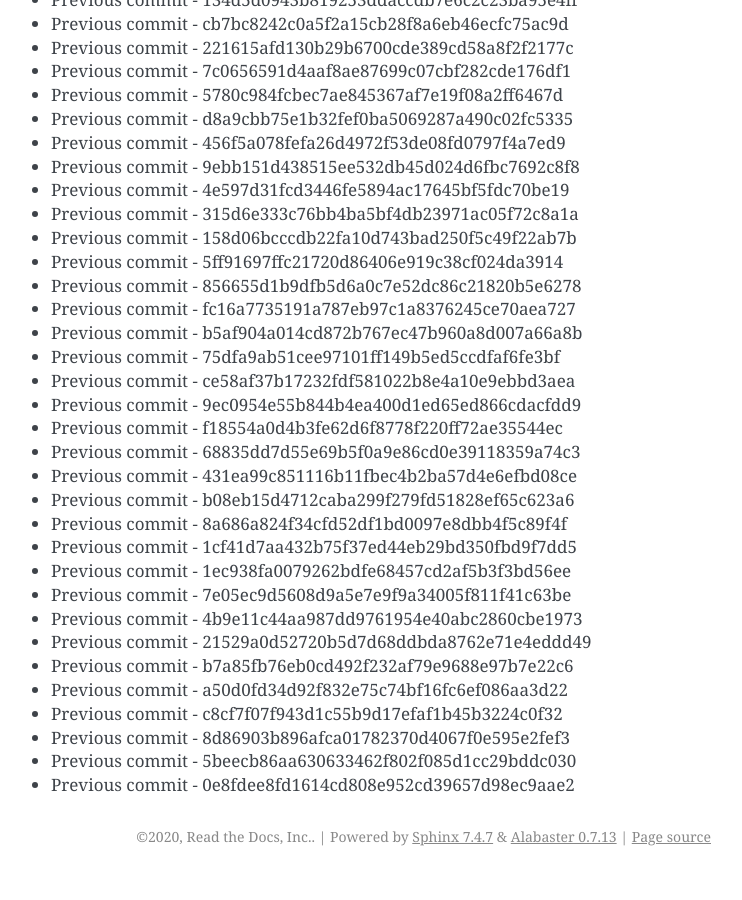
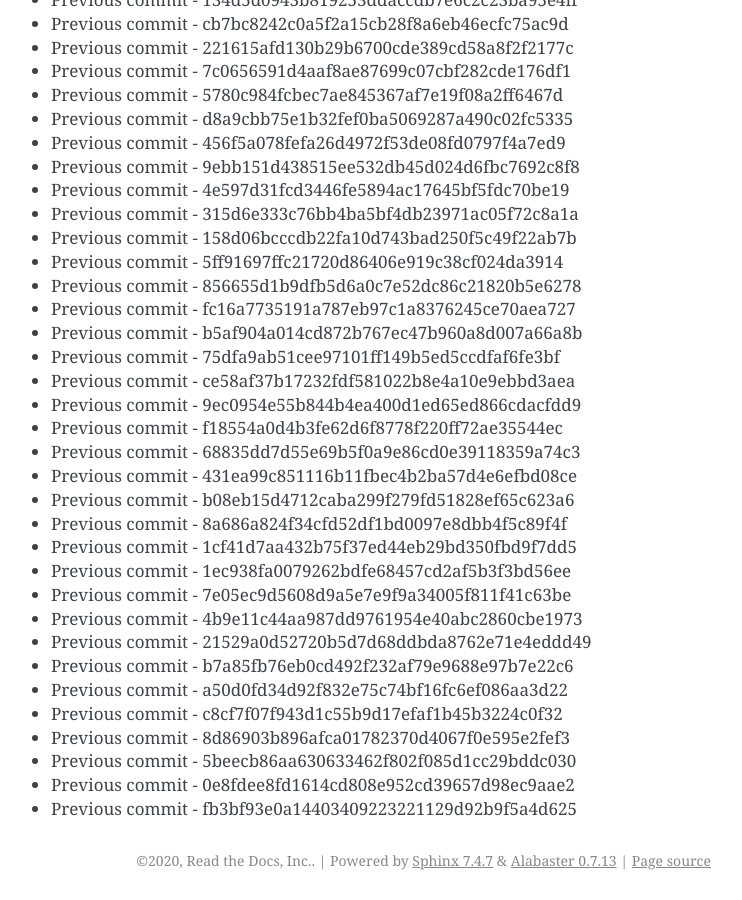
Before and after one commit to readthedocs/rtd-git-stresstest, a Sphinx documentation site: the page built from docs/updates.rst, in a window 1280 px wide and 900 px high, scrolled down 30830 px. Shown: the whole window, without its empty margins (399-1141 px from the left). Built offline with Sphinx 7.4.7, drawn with Linux system fonts in a browser that asks for light colours; before the commit the page ends 31706 px from its top, so only the background shows below that.

Commit message:
Generating commit from previous: fb3bf93e0a14403409223221129d92b9f5a4d625

```diff
--- a/docs/updates.rst
+++ b/docs/updates.rst
@@ -1327,3 +1327,4 @@ It can be tested for any performance characteristics.
 * Previous commit - 8d86903b896afca01782370d4067f0e595e2fef3
 * Previous commit - 5beecb86aa630633462f802f085d1cc29bddc030
 * Previous commit - 0e8fdee8fd1614cd808e952cd39657d98ec9aae2
+* Previous commit - fb3bf93e0a14403409223221129d92b9f5a4d625
```
